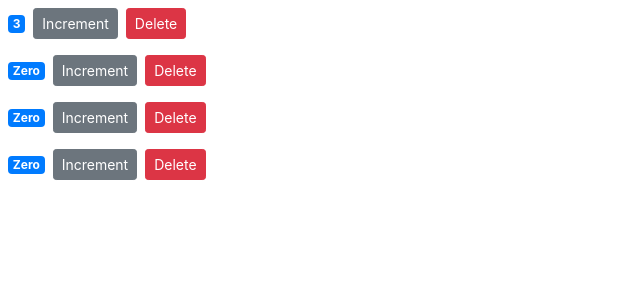
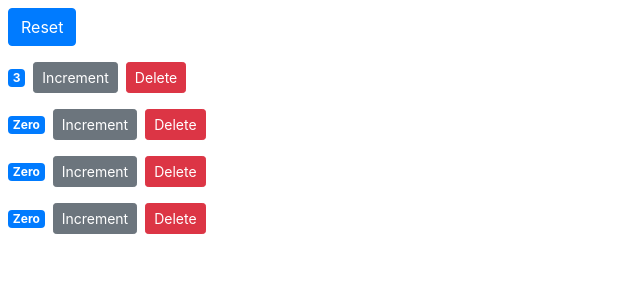
Before and after one commit to tessasullivan/counterApp, a React (Create React App) app: page / in a window 1280 px wide. Shown: the top 300 px of the page, without its empty margins (0-640 px from the left). Built offline with nearby package versions, Linux system fonts and the light colour scheme.

Commit message:
Added reset functionality

```diff
--- a/src/components/counters.jsx
+++ b/src/components/counters.jsx
@@ -24,9 +24,19 @@ class Counters extends Component {
     this.setState({counters});
   };
 
+  handleReset = () => {
+    const counters = this.state.counters.map(c => {
+      c.value = 0;
+      return c
+    });
+    this.setState({counters});
+  };
+
   render() {
     return (
       <div>
+        <button onClick={this.handleReset} className="btn btn-primary m-2">Reset</button>
+
         {this.state.counters.map(counter => (
           <Counter
             key={counter.id}
```
